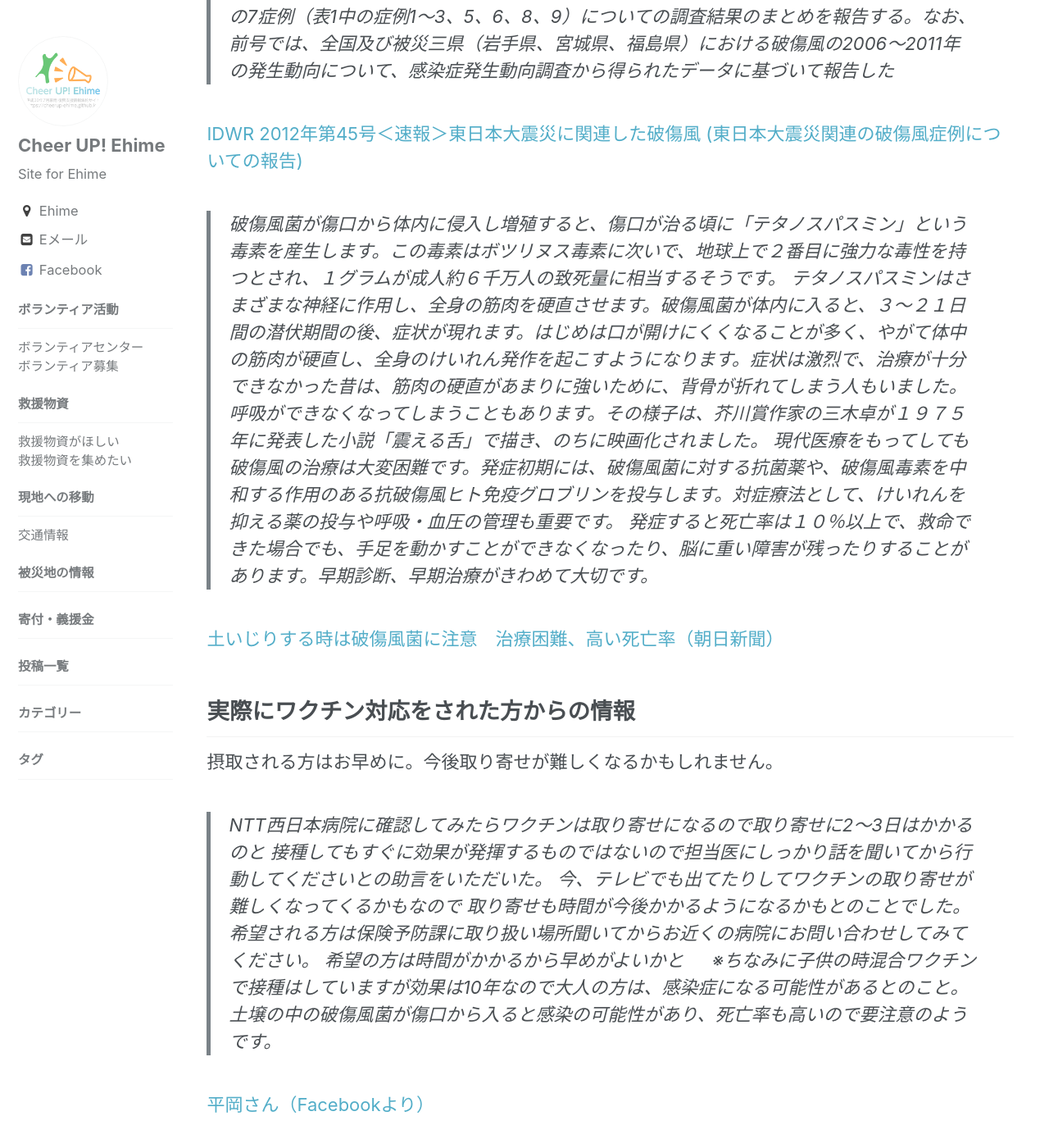
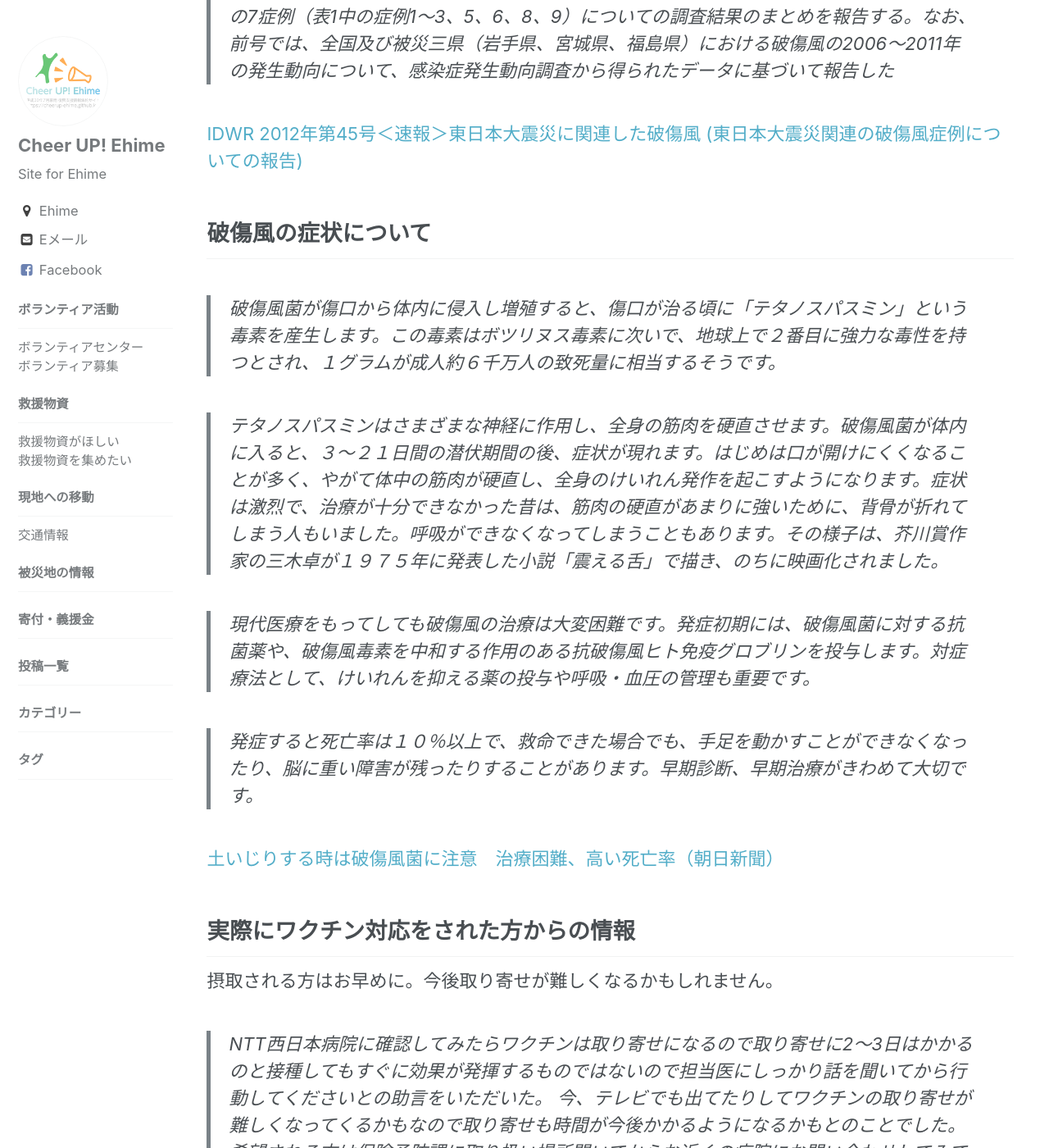
Before and after one commit to cheerup-ehime/cheerup-ehime.github.io, a Jekyll site: the page built from _posts/2018-07-11-hashohu.md, in a window 1280 px wide and 1400 px high, scrolled down 533 px. Shown: the whole window at 82% size. Built offline with Jekyll 4.4.1, drawn with Linux system fonts in a browser that asks for light colours; some of the changed text lies outside the part shown.

Commit message:
編集中3

```diff
--- a/_posts/2018-07-11-hashohu.md
+++ b/_posts/2018-07-11-hashohu.md
@@ -14,19 +14,25 @@ tag:
 
 [IDWR 2012年第45号＜速報＞東日本大震災に関連した破傷風 (東日本大震災関連の破傷風症例についての報告)](https://www.niid.go.jp/niid/ja/tetanis-m/tetanis-idwrs/2949-idwrs-1245.html)
 
+
+## 破傷風の症状について
+
 > 破傷風菌が傷口から体内に侵入し増殖すると、傷口が治る頃に「テタノスパスミン」という毒素を産生します。この毒素はボツリヌス毒素に次いで、地球上で２番目に強力な毒性を持つとされ、１グラムが成人約６千万人の致死量に相当するそうです。
+
 > テタノスパスミンはさまざまな神経に作用し、全身の筋肉を硬直させます。破傷風菌が体内に入ると、３～２１日間の潜伏期間の後、症状が現れます。はじめは口が開けにくくなることが多く、やがて体中の筋肉が硬直し、全身のけいれん発作を起こすようになります。症状は激烈で、治療が十分できなかった昔は、筋肉の硬直があまりに強いために、背骨が折れてしまう人もいました。呼吸ができなくなってしまうこともあります。その様子は、芥川賞作家の三木卓が１９７５年に発表した小説「震える舌」で描き、のちに映画化されました。
+
 > 現代医療をもってしても破傷風の治療は大変困難です。発症初期には、破傷風菌に対する抗菌薬や、破傷風毒素を中和する作用のある抗破傷風ヒト免疫グロブリンを投与します。対症療法として、けいれんを抑える薬の投与や呼吸・血圧の管理も重要です。
+
 > 発症すると死亡率は１０％以上で、救命できた場合でも、手足を動かすことができなくなったり、脳に重い障害が残ったりすることがあります。早期診断、早期治療がきわめて大切です。
 
 [土いじりする時は破傷風菌に注意　治療困難、高い死亡率（朝日新聞）](https://www.asahi.com/articles/ASL5R52YSL5RUBQU00Q.html)
 
+
 ## 実際にワクチン対応をされた方からの情報
+
 摂取される方はお早めに。今後取り寄せが難しくなるかもしれません。
-> NTT西日本病院に確認してみたらワクチンは取り寄せになるので取り寄せに2〜3日はかかるのと
-> 接種してもすぐに効果が発揮するものではないので担当医にしっかり話を聞いてから行動してくださいとの助言をいただいた。
-> 今、テレビでも出てたりしてワクチンの取り寄せが難しくなってくるかもなので
-> 取り寄せも時間が今後かかるようになるかもとのことでした。
+> NTT西日本病院に確認してみたらワクチンは取り寄せになるので取り寄せに2〜3日はかかるのと接種してもすぐに効果が発揮するものではないので担当医にしっかり話を聞いてから行動してくださいとの助言をいただいた。
+> 今、テレビでも出てたりしてワクチンの取り寄せが難しくなってくるかもなので取り寄せも時間が今後かかるようになるかもとのことでした。
 > 希望される方は保険予防課に取り扱い場所聞いてからお近くの病院にお問い合わせしてみてください。
 > 希望の方は時間がかかるから早めがよいかと
 
@@ -37,4 +43,4 @@ tag:
 
 > 破傷風のワクチン打ってみた。3240円でした。
 
-[平岡さん（Facebookより）](https://www.facebook.com/hiroaki.hiraoka.7/posts/1750839794993032))
+[平岡さん（Facebookより）](https://www.facebook.com/hiroaki.hiraoka.7/posts/1750839794993032)
```
